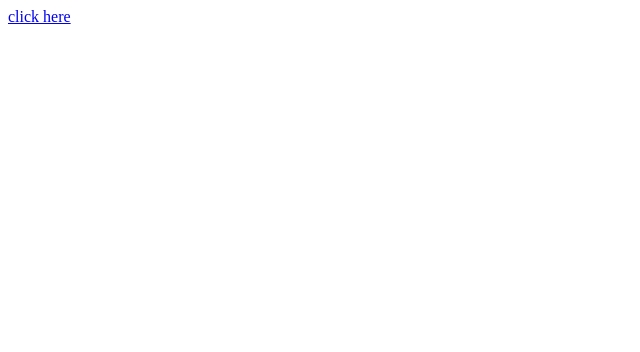
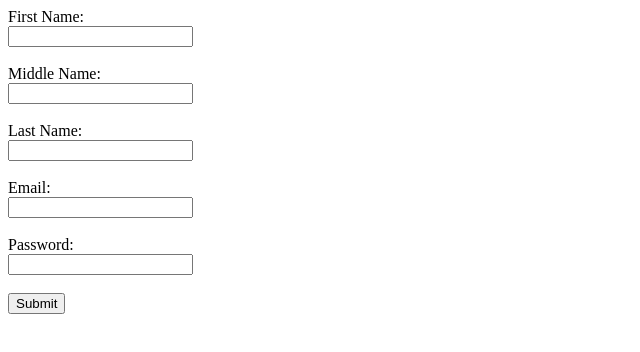
Before and after one commit to Aadhi1111/netlifydemo, a plain HTML site: page index.html in a window 1280 px wide. Shown: the whole page, without its empty margins (0-640 px from the left). Drawn offline with Linux system fonts and the light colour scheme.

Commit message:
index.html

```diff
--- a/index.html
+++ b/index.html
@@ -6,6 +6,23 @@
     <title>Document</title>
 </head>
 <body>
-    <a href="https://www.zenclass.in/class" target = "_self">click here</a>
+    <form>
+        <label for="firstname">First Name:</label><br>
+        <input type="text" id="firstname" name="firstname"><br>
+        <br>
+        <label for="middlename">Middle Name:</label><br>
+        <input type="text" id="middlename" name="middlename"><br>
+        <br>
+        <label for="lastname">Last Name:</label><br>
+        <input type="text" id="lastname" name="lastname"><br>
+        <br>
+        <label for="email">Email:</label><br>
+        <input type="email" id="email" name="email"><br>
+        <br>
+        <label for="password">Password:</label><br>
+        <input type="password" id="password" name="password"><br>
+        <br>
+        <input type="submit" value="Submit">
+    </form>
 </body>
 </html>
```
